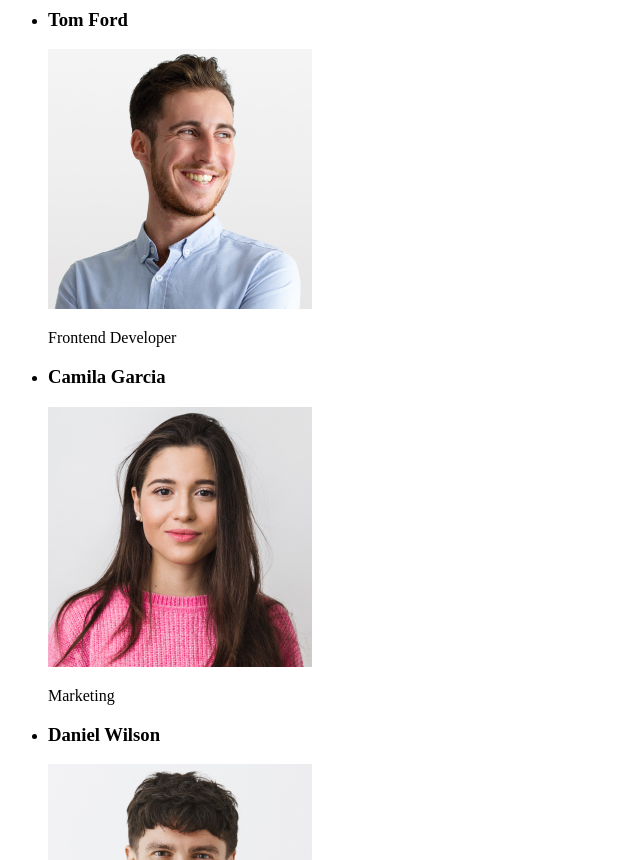
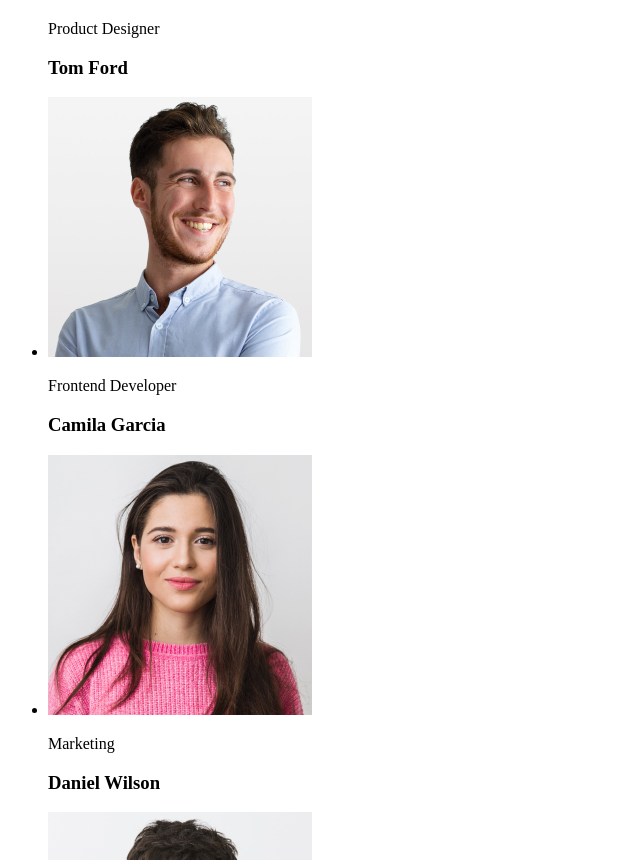
Before and after one commit to Ivan-Malakhovskyi/Basic-html-layout, a plain HTML site: page index.html in a window 1280 px wide. Shown: the part 1940-2800 px from the top of the page, without its empty margins (0-640 px from the left). Drawn offline with Linux system fonts and the light colour scheme.

Commit message:
Розмітка веб-студії
Виправлено усі помилки

```diff
--- a/index.html
+++ b/index.html
@@ -10,7 +10,7 @@
     <!-- Шапка сайту -->
     <header>
       <nav>
-        <a href="">WebStudio</a>
+        <a href="./index.html">WebStudio</a>
         <ul>
           <li><a href="">Studio</a></li>
           <li><a href="">Portfolio</a></li>
@@ -20,7 +20,7 @@
       <address>
         <ul>
           <li><a href="mailto:info@devstudio.com">info@devstudio.com</a></li>
-          <li><a href="tel:+11 (000) 111-11-11">+11 (000) 111-11-11</a></li>
+          <li><a href="tel:+11(000)1111111">+11 (000) 111-11-11</a></li>
         </ul>
       </address>
     </header>
@@ -33,6 +33,7 @@
       </section>
       <!-- Переваги веб-студуії -->
       <section>
+        <h2>List of features</h2>
         <ul>
           <li>
             <h3>Strategy</h3>
@@ -85,8 +86,8 @@
       <section>
         <h2>Our Team</h2>
         <ul>
+          <h3>Mark Guerrero</h3>
           <li>
-            <h3>Mark Guerrero</h3>
             <img
               src="./images/img.jpg"
               width="264"
@@ -94,9 +95,8 @@
             />
             <p>Product Designer</p>
           </li>
-
+          <h3>Tom Ford</h3>
           <li>
-            <h3>Tom Ford</h3>
             <img
               src="./images/img_1.1.jpg"
               width="264"
@@ -104,16 +104,22 @@
             />
             <p>Frontend Developer</p>
           </li>
-
+          <h3>Camila Garcia</h3>
           <li>
-            <h3>Camila Garcia</h3>
-            <img src="./images/img_1.2.jpg" alt="photo by Camila Garcia" />
+            <img
+              src="./images/img_1.2.jpg"
+              width="264"
+              alt="photo by Camila Garcia"
+            />
             <p>Marketing</p>
           </li>
-
+          <h3>Daniel Wilson</h3>
           <li>
-            <h3>Daniel Wilson</h3>
-            <img src="./images/img_1.3.jpg" alt="photo by Daniel Wilson" />
+            <img
+              src="./images/img_1.3.jpg"
+              width="264"
+              alt="photo by Daniel Wilson"
+            />
             <p>UI Designer</p>
           </li>
         </ul>
```
